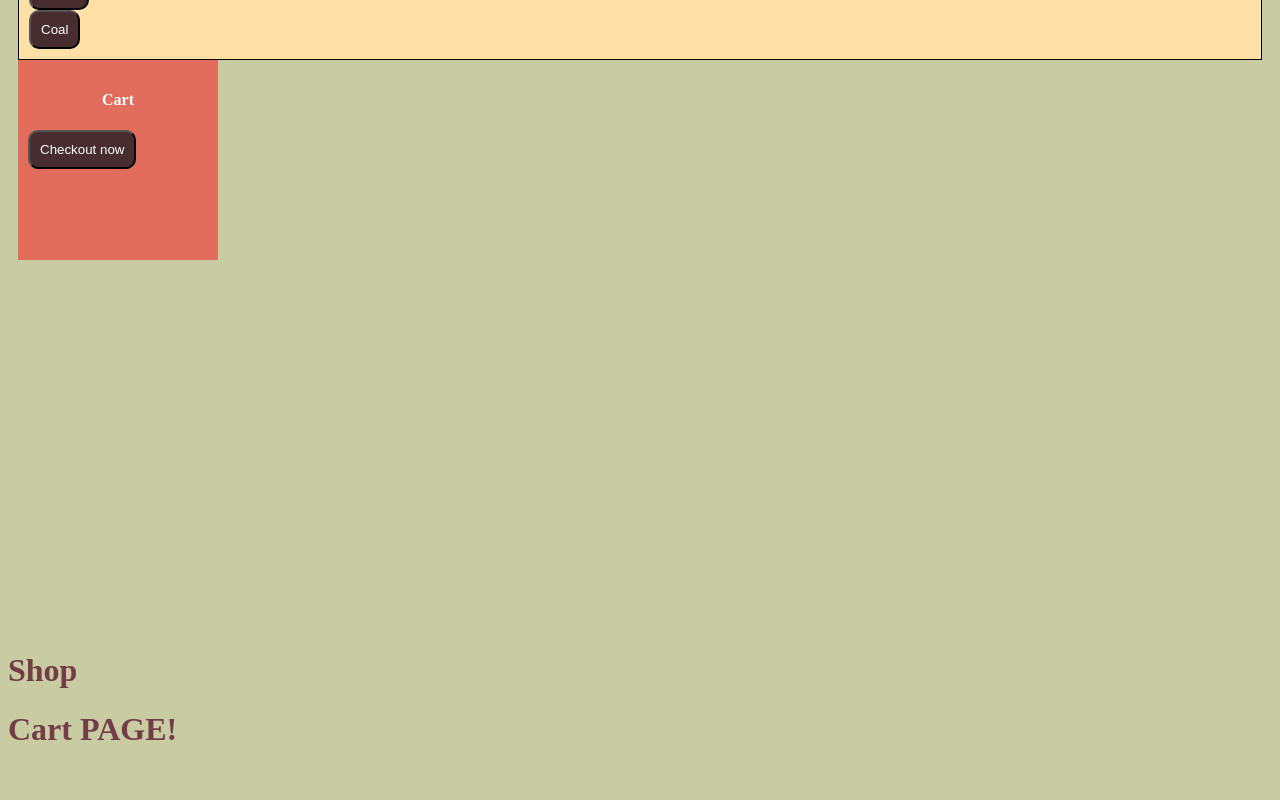
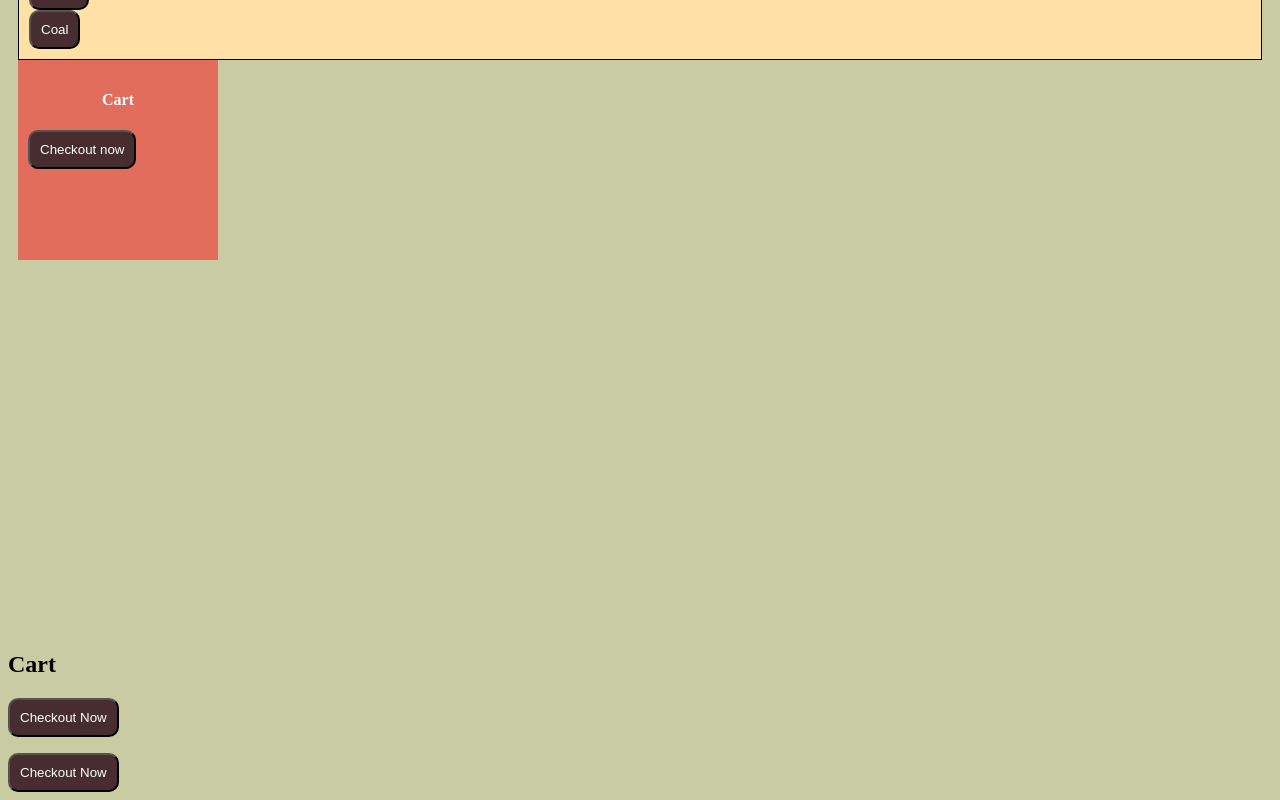
Before and after one commit to 9James9/Shopping-Cart, a React (Create React App) app: page /bothlol in a window 1280 px wide. Shown: the part 341-1141 px from the top of the page. Before the commit the page ends 1110 px from the top, so only its background shows below. Built offline with nearby package versions, Linux system fonts and the light colour scheme.

Commit message:
added css

```diff
--- a/src/Components/Cart/CartItem/cartitem.js
+++ b/src/Components/Cart/CartItem/cartitem.js
@@ -1,5 +1,5 @@
 import React from 'react'
-
+import './cartitem.css'
 const CartItem = ({itemName, index, removeFromCart}) => {
   return (
     <div>
--- a/src/Components/Cart/cart.js
+++ b/src/Components/Cart/cart.js
@@ -1,6 +1,7 @@
 import React, { useEffect, useState } from "react";
 import { useNavigate } from "react-router-dom";
 import CartItem from "./CartItem/cartitem";
+import './cart.css'
 const Cart = ({ cart, removeFromCart }) => {
   const [names, setNames] = useState([]);
 //   const [ids, setIds] = useState([]);
@@ -24,14 +25,14 @@ const Cart = ({ cart, removeFromCart }) => {
   return (
     <div>
       <div>
-        <h1 onClick={() => navigate("/shop")}>Shop</h1>
-        <h1>Cart PAGE!</h1>
+        <h2 className="cart__title">Cart</h2>
+        <button className="checkout__button">Checkout Now</button>
         <ul>
           {names.map((item, index) => {
             return <CartItem key={index} index={index} itemName={item} removeFromCart={removeFromCart}/>;
           })}
         </ul>
-        <p></p>
+        <button className="checkout__button">Checkout Now</button>
       </div>
     </div>
   );
```
Also changed, not shown: src/Components/Cart/CartItem/cartitem.css (added), src/Components/Cart/cart.css (added).
